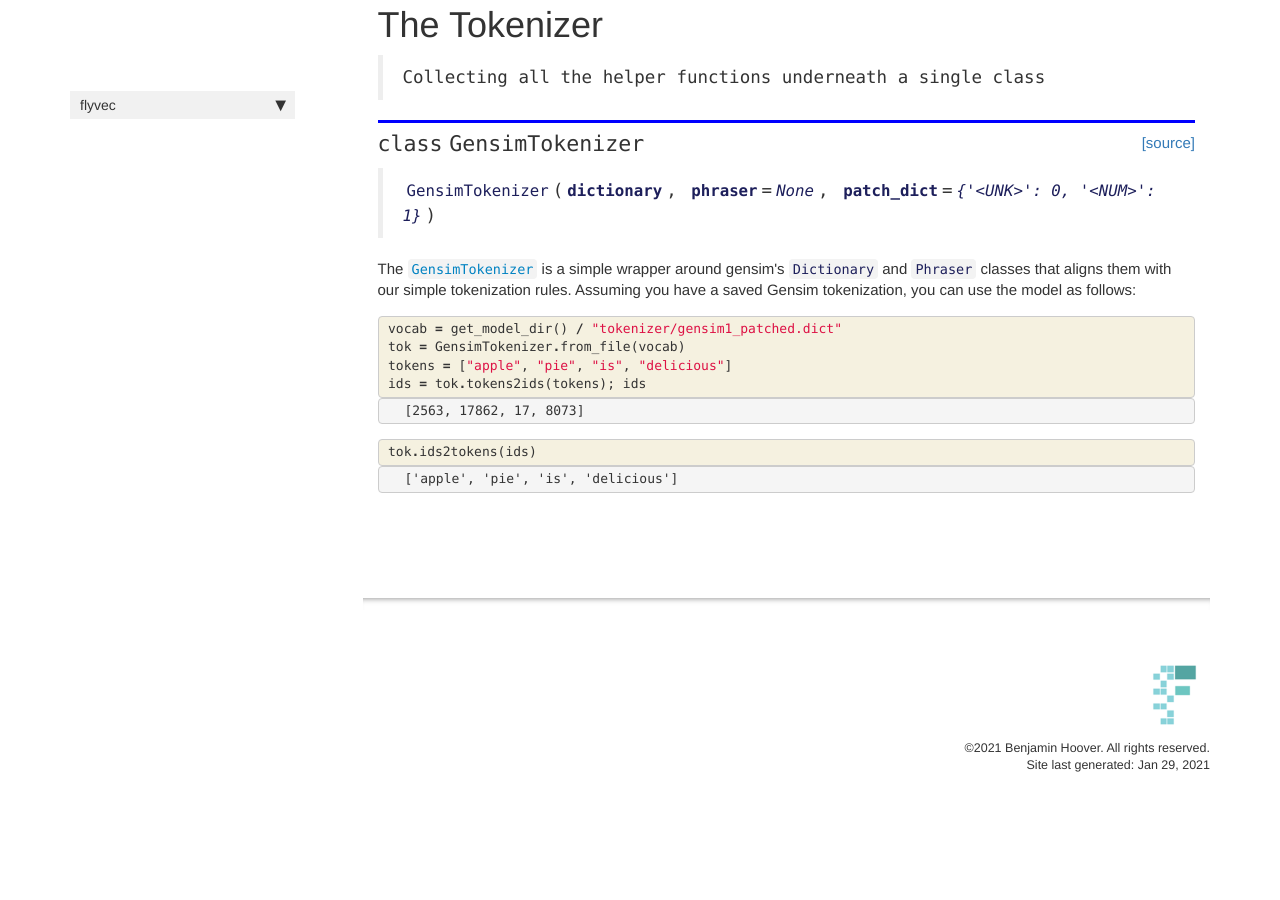
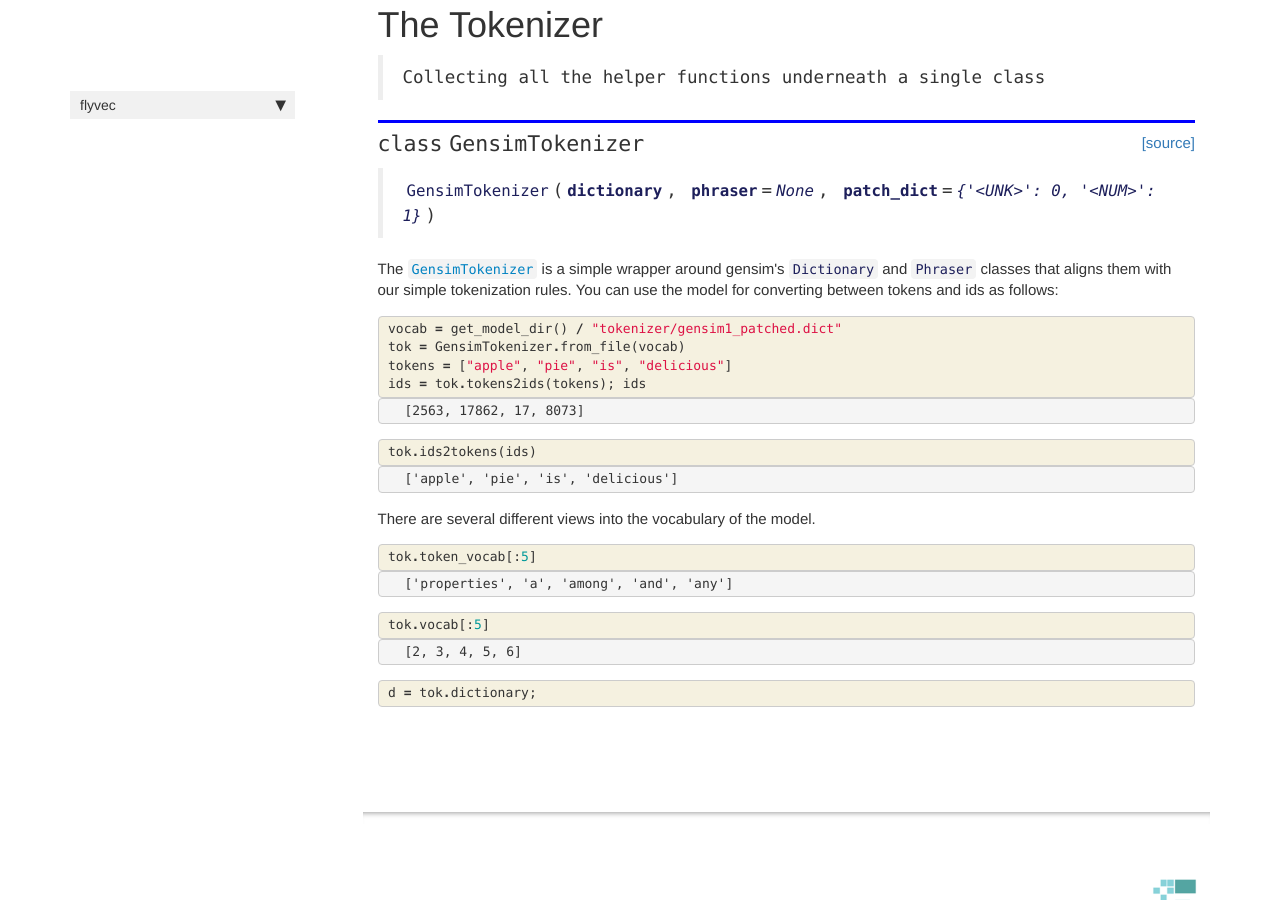
Before and after one commit to bhoov/flyvec, a Jekyll site: the page built from docs/Tokenizer.html, in a window 1280 px wide and 900 px high, scrolled down 3538 px. Built offline with Jekyll 4.4.1, drawn with Linux system fonts in a browser that asks for light colours; nearby versions of some CDN libraries; comment, search, counter and statistics services are not loaded; before the commit the page ends 4363 px from its top, so only the background shows below that.

Commit message:
Expose vocabulary

```diff
--- a/docs/Tokenizer.html
+++ b/docs/Tokenizer.html
@@ -692,7 +692,7 @@ nb_path: "nbs/01_Tokenizer.ipynb"
 
 <div class="cell border-box-sizing text_cell rendered"><div class="inner_cell">
 <div class="text_cell_render border-box-sizing rendered_html">
-<p>The <a href="/flyvec/Tokenizer.html#GensimTokenizer"><code>GensimTokenizer</code></a> is a simple wrapper around gensim's <code>Dictionary</code> and <code>Phraser</code> classes that aligns them with our simple tokenization rules. Assuming you have a saved Gensim tokenization, you can use the model as follows:</p>
+<p>The <a href="/flyvec/Tokenizer.html#GensimTokenizer"><code>GensimTokenizer</code></a> is a simple wrapper around gensim's <code>Dictionary</code> and <code>Phraser</code> classes that aligns them with our simple tokenization rules. You can use the model for converting between tokens and ids as follows:</p>
 
 </div>
 </div>
@@ -766,4 +766,94 @@ nb_path: "nbs/01_Tokenizer.ipynb"
 </div>
     {% endraw %}
 
+<div class="cell border-box-sizing text_cell rendered"><div class="inner_cell">
+<div class="text_cell_render border-box-sizing rendered_html">
+<p>There are several different views into the vocabulary of the model.</p>
+
 </div>
+</div>
+</div>
+    {% raw %}
+
+<div class="cell border-box-sizing code_cell rendered">
+<div class="input">
+
+<div class="inner_cell">
+    <div class="input_area">
+<div class=" highlight hl-ipython3"><pre><span></span><span class="n">tok</span><span class="o">.</span><span class="n">token_vocab</span><span class="p">[:</span><span class="mi">5</span><span class="p">]</span>
+</pre></div>
+
+    </div>
+</div>
+</div>
+
+<div class="output_wrapper">
+<div class="output">
+
+<div class="output_area">
+
+
+
+<div class="output_text output_subarea output_execute_result">
+<pre>[&#39;properties&#39;, &#39;a&#39;, &#39;among&#39;, &#39;and&#39;, &#39;any&#39;]</pre>
+</div>
+
+</div>
+
+</div>
+</div>
+
+</div>
+    {% endraw %}
+
+    {% raw %}
+
+<div class="cell border-box-sizing code_cell rendered">
+<div class="input">
+
+<div class="inner_cell">
+    <div class="input_area">
+<div class=" highlight hl-ipython3"><pre><span></span><span class="n">tok</span><span class="o">.</span><span class="n">vocab</span><span class="p">[:</span><span class="mi">5</span><span class="p">]</span>
+</pre></div>
+
+    </div>
+</div>
+</div>
+
+<div class="output_wrapper">
+<div class="output">
+
+<div class="output_area">
+
+
+
+<div class="output_text output_subarea output_execute_result">
+<pre>[2, 3, 4, 5, 6]</pre>
+</div>
+
+</div>
+
+</div>
+</div>
+
+</div>
+    {% endraw %}
+
+    {% raw %}
+
+<div class="cell border-box-sizing code_cell rendered">
+<div class="input">
+
+<div class="inner_cell">
+    <div class="input_area">
+<div class=" highlight hl-ipython3"><pre><span></span><span class="n">d</span> <span class="o">=</span> <span class="n">tok</span><span class="o">.</span><span class="n">dictionary</span><span class="p">;</span>
+</pre></div>
+
+    </div>
+</div>
+</div>
+
+</div>
+    {% endraw %}
+
+</div>
--- a/flyvec/__init__.py
+++ b/flyvec/__init__.py
@@ -1,4 +1,4 @@
-__version__ = "0.0.14"
+__version__ = "0.1.1"
 from .core import FlyVec
 from .tokenizer import GensimTokenizer
 
--- a/flyvec/tokenizer.py
+++ b/flyvec/tokenizer.py
@@ -189,6 +189,10 @@ class GensimTokenizer:
     def vocab(self):
         return self.dictionary.keys()
 
+    @cached_property
+    def token_vocab(self):
+        return list(self.dictionary.values())
+
     def __len__(self):
         return self.n_vocab()
 
```
Also changed, not shown: docs/index.html (+61 -0 lines), flyvec/core.py (+15 -7 lines), README.md, 4 other files.
